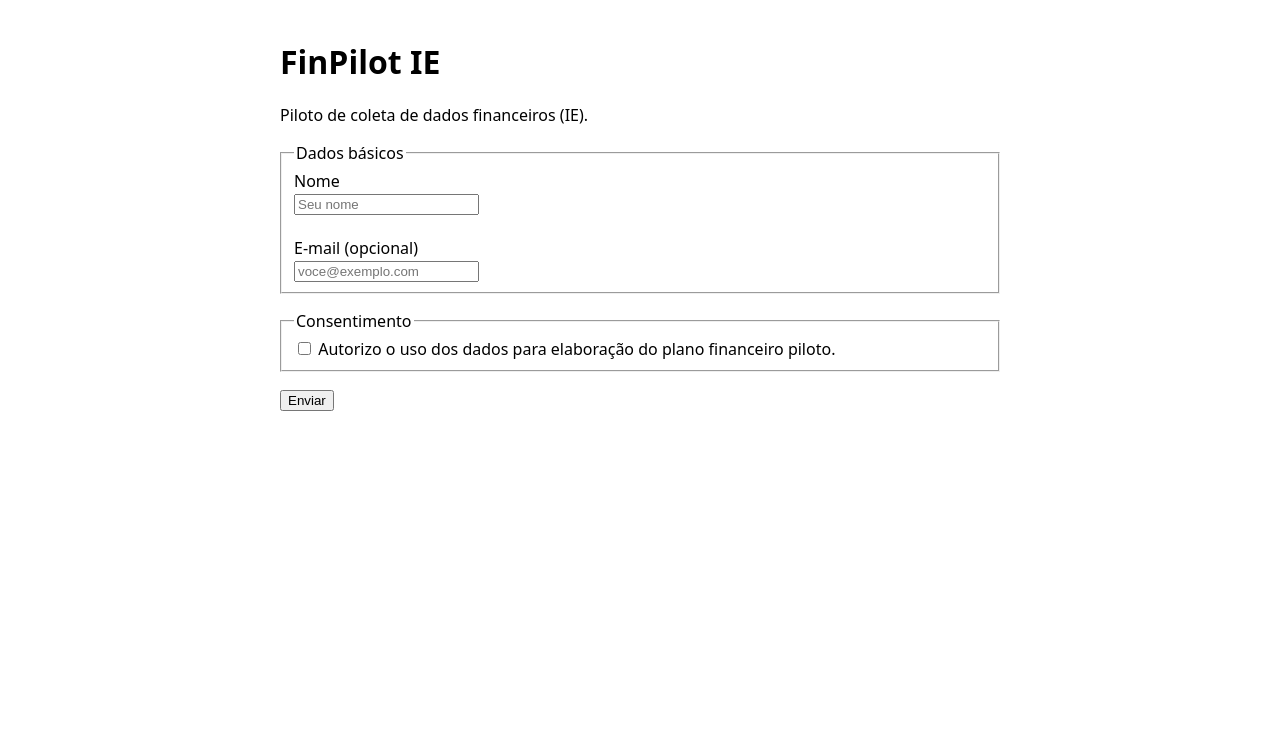
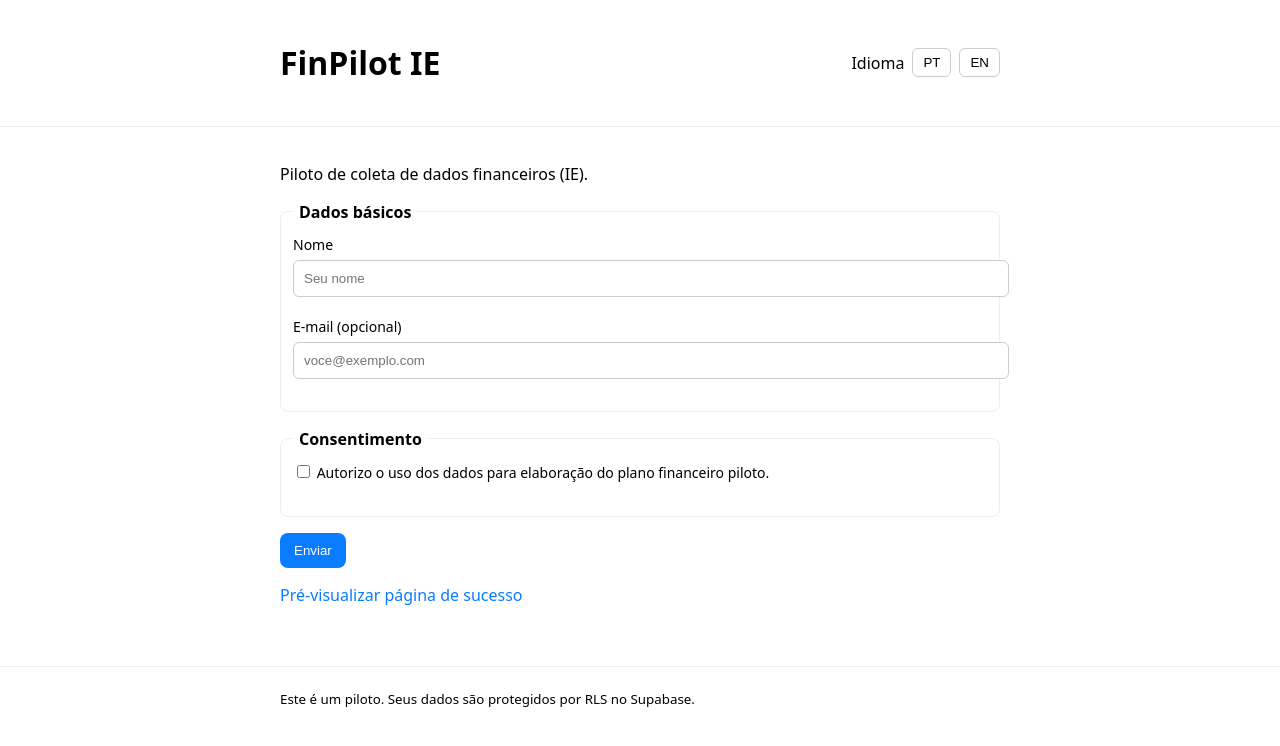
Before and after one commit to feliperodrigues7/finpilot-ie, a website built with Vite: page index.html in a window 1280 px wide. Built offline with nearby package versions, Linux system fonts and the light colour scheme; no server answers.

Commit message:
Update index.html

```diff
--- a/index.html
+++ b/index.html
@@ -4,35 +4,82 @@
     <meta charset="UTF-8" />
     <meta name="viewport" content="width=device-width, initial-scale=1.0"/>
     <title>FinPilot IE</title>
+    <style>
+      body { font-family: system-ui, -apple-system, Segoe UI, Roboto, Arial, sans-serif; margin: 0; }
+      header { border-bottom: 1px solid #eee; }
+      .container { max-width: 720px; margin: 0 auto; padding: 20px; }
+      .lang-switch { display: flex; gap: 8px; align-items: center; }
+      .lang-switch button { padding: 6px 10px; border: 1px solid #ccc; background: #fff; cursor: pointer; border-radius: 6px; }
+      .lang-switch button.active { background: #111; color: #fff; border-color: #111; }
+      form { margin-top: 16px; }
+      fieldset { margin: 16px 0; border: 1px solid #eee; border-radius: 8px; padding: 12px; }
+      legend { padding: 0 6px; font-weight: 600; }
+      label { display: block; font-size: 14px; margin-bottom: 6px; }
+      input[type="text"], input[type="email"] { width: 100%; padding: 10px; border: 1px solid #ccc; border-radius: 6px; }
+      .error { color: #b00020; font-size: 12px; margin-top: 4px; min-height: 16px; }
+      button[type="submit"] { padding: 10px 14px; background: #0a7cff; color: #fff; border: none; border-radius: 8px; cursor: pointer; }
+      button[disabled] { opacity: 0.6; cursor: not-allowed; }
+      #status { margin-top: 12px; }
+      footer { border-top: 1px solid #eee; margin-top: 24px; }
+      a { color: #0a7cff; text-decoration: none; }
+      a:hover { text-decoration: underline; }
+    </style>
   </head>
   <body>
-    <main style="max-width:720px;margin:40px auto;font-family:system-ui;">
-      <h1>FinPilot IE</h1>
-      <p>Piloto de coleta de dados financeiros (IE).</p>
+    <header>
+      <div class="container" style="display:flex; align-items:center; justify-content:space-between;">
+        <h1 id="app-title">FinPilot IE</h1>
+        <div class="lang-switch">
+          <span id="lang-label" data-i18n="lang">Idioma</span>
+          <button id="btn-pt" type="button">PT</button>
+          <button id="btn-en" type="button">EN</button>
+        </div>
+      </div>
+    </header>
 
-      <form id="intake-form">
-        <fieldset style="margin:16px 0;">
-          <legend>Dados básicos</legend>
-          <label>Nome<br/>
-            <input type="text" id="name" placeholder="Seu nome" required />
-          </label><br/><br/>
-          <label>E-mail (opcional)<br/>
-            <input type="email" id="email" placeholder="voce@exemplo.com" />
-          </label>
-        </fieldset>
+    <main>
+      <div class="container">
+        <p id="app-subtitle" data-i18n="subtitle">Piloto de coleta de dados financeiros (IE).</p>
 
-        <fieldset style="margin:16px 0;">
-          <legend>Consentimento</legend>
-          <label>
-            <input type="checkbox" id="consent" required />
-            Autorizo o uso dos dados para elaboração do plano financeiro piloto.
-          </label>
-        </fieldset>
+        <form id="intake-form" novalidate>
+          <fieldset>
+            <legend data-i18n="section_basic">Dados básicos</legend>
 
-        <button type="submit" id="submit-btn">Enviar</button>
-        <div id="status" style="margin-top:12px;"></div>
-      </form>
+            <label for="name" data-i18n="label_name">Nome</label>
+            <input type="text" id="name" name="name" placeholder="Seu nome" required minlength="2" />
+            <div class="error" id="err-name"></div>
+
+            <label for="email" data-i18n="label_email">E-mail (opcional)</label>
+            <input type="email" id="email" name="email" placeholder="voce@exemplo.com" />
+            <div class="error" id="err-email"></div>
+          </fieldset>
+
+          <fieldset>
+            <legend data-i18n="section_consent">Consentimento</legend>
+            <label>
+              <input type="checkbox" id="consent" name="consent" required />
+              <span data-i18n="consent_text">Autorizo o uso dos dados para elaboração do plano financeiro piloto.</span>
+            </label>
+            <div class="error" id="err-consent"></div>
+          </fieldset>
+
+          <button type="submit" id="submit-btn" data-i18n="btn_submit">Enviar</button>
+          <div id="status"></div>
+        </form>
+
+        <p style="margin-top:16px;">
+          <a href="./success.html" data-i18n="link_success_preview">Pré-visualizar página de sucesso</a>
+        </p>
+      </div>
     </main>
+
+    <footer>
+      <div class="container">
+        <small id="footer-note" data-i18n="footer_note">
+          Este é um piloto. Seus dados são protegidos por RLS no Supabase.
+        </small>
+      </div>
+    </footer>
 
     <script type="module" src="/main.js"></script>
   </body>
```
